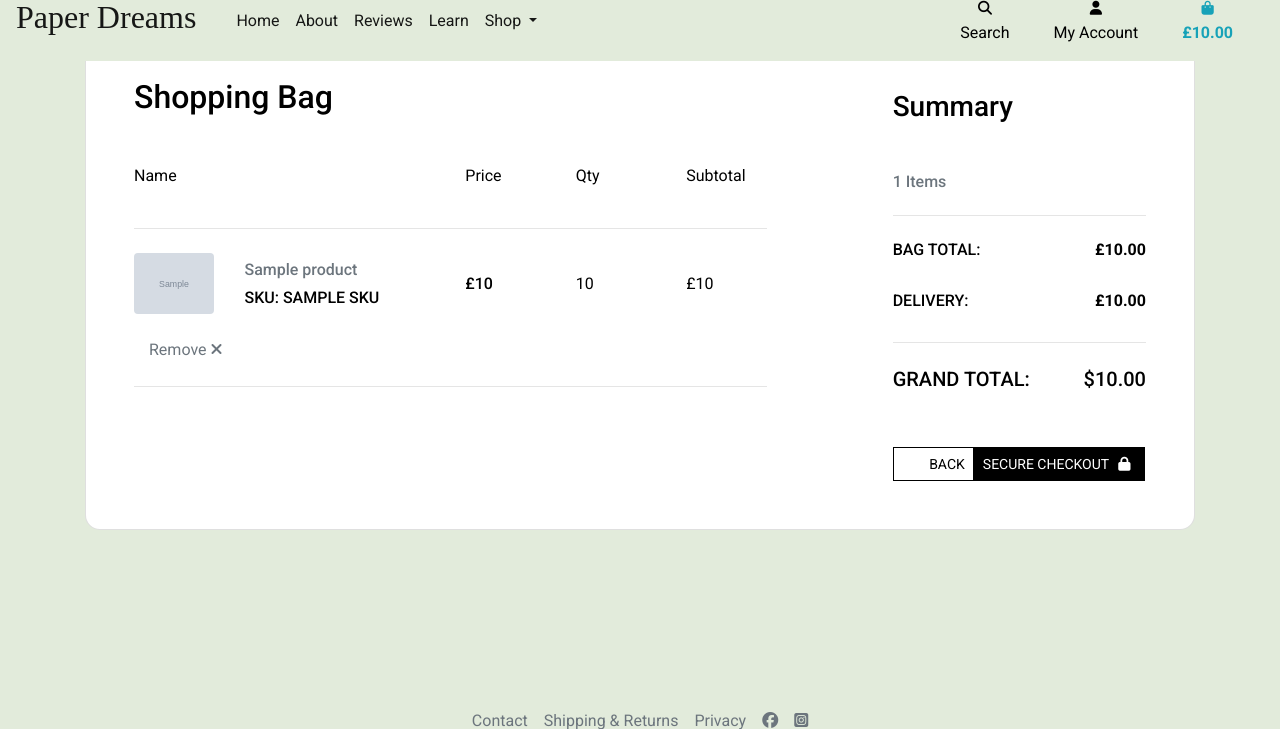
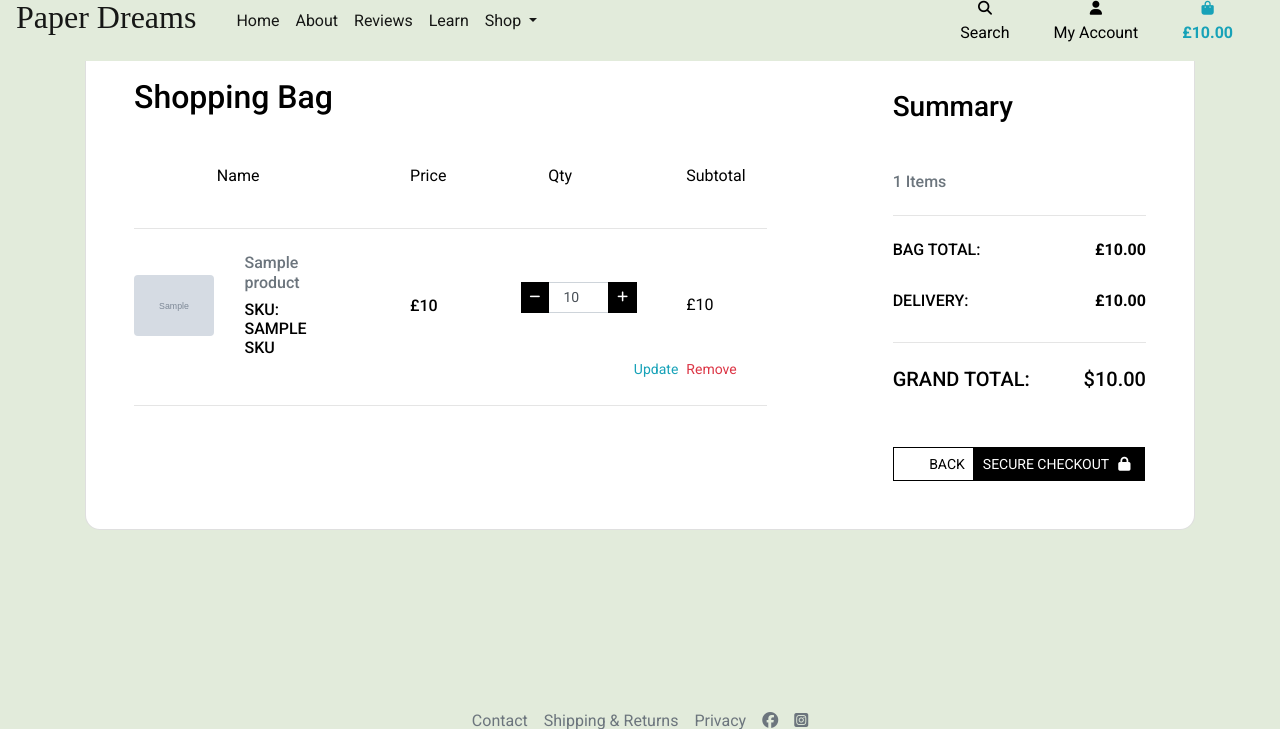
Before and after one commit to leah-jala/PP5-PaperDreams7Apr, a Django app: template bag/templates/bag/bag.html in a window 1280 px wide. Shown: the part 19-748 px from the top of the page. Run offline with Django 3.2, Linux system fonts and the light colour scheme; the template is opened without the code that fills it: most values are stand-ins (such as "Sample title", 1, 10 or a date in 2020); grey boxes marked "Sample" are stand-in pictures; some libraries are stand-ins or nearby versions; some web fonts are replaced.

Commit message:
Added quantity boxes to shopping bag page

```diff
--- a/bag/templates/bag/bag.html
+++ b/bag/templates/bag/bag.html
@@ -24,18 +24,19 @@
                                 </div>
                                 <div class="bag-header">
                                     <div class="row d-flex justify-content-between align-items-center">
-                                        <div class="col-md-2 col-lg-2 col-xl-2">
+                                        <div class="col-md-1 col-lg-1 col-xl-1">
+
+                                        </div>
+                                        <div class="col-md-3 col-lg-3 col-xl-3">
                                             <p>Name</p>
                                         </div>
-                                        <div class="col-md-3 col-lg-3 col-xl-3">
-                                        </div>
-                                        <div class="col-md-3 col-lg-2 col-xl-2 offset-lg-1">
+                                        <div class="col-md-3 col-lg-2 col-xl-2">
                                             <p>Price</p>
                                         </div>
                                         <div class="col-md-3 col-lg-2 col-xl-2 d-flex">
                                             <p>Qty</p>
                                         </div>
-                                        <div class="col-md-3 col-lg-2 col-xl-2 d-flex">
+                                        <div class="col-md-2 col-lg-2 col-xl-2 d-flex">
                                             <p>Subtotal</p>
                                         </div>
                                     </div>
@@ -43,26 +44,53 @@
                                 </div>
 
                                 {% for item in bag_items %}
-                                <div class="row mb-4 d-flex justify-content-between align-items-center">
+                                <div class="row mb-0 d-flex justify-content-between align-items-center">
                                     <div class="col-md-2 col-lg-2 col-xl-2">
                                         <img class="img-fluid rounded" src="{{ item.product.image.url }}">
                                     </div>
-                                    <div class="col-md-3 col-lg-3 col-xl-3">
+                                    <div class="col-md-3 col-lg-2 col-xl-2">
                                         <h6 class="text-muted">{{ item.product.name }}</h6>
                                         <h6 class="text-black mb-0">SKU: {{ item.product.sku|upper }}</h6>
                                     </div>
                                     <div class="col-md-3 col-lg-2 col-xl-2 offset-lg-1">
                                         <h6 class="mb-0">£{{ item.product.price }}</h6>
                                     </div>
-                                    <div class="col-md-3 col-lg-2 col-xl-2 d-flex">
-                                        <p class="my-0">{{ item.quantity }}</p>
+                                    <div class="col-md-3 col-lg-3 col-xl-3 d-flex">
+                                        <form class="form update-form" method="POST" action="">
+                                            {% csrf_token %}
+                                            <div class="form-group">
+                                                <div class="input-group">
+                                                    <div class="input-group-prepend">
+                                                        <button class="decrement-qty btn btn-sm btn-black rounded-0"
+                                                            data-item_id="{{ item.item_id }}" id="decrement-qty_{{ item.item_id }}">
+                                                            <span>
+                                                                <i class="fas fa-minus fa-sm"></i>
+                                                            </span>
+                                                        </button>
+                                                    </div>
+                                                    <input class="form-control form-control-sm qty_input text-center" type="number"
+                                                        name="quantity" value="{{ item.quantity }}" min="1" max="99"
+                                                        data-item_id="{{ item.item_id }}"
+                                                        id="id_qty_{{ item.item_id }}">
+                                                    <div class="input-group-append">
+                                                        <button class="increment-qty btn btn-sm btn-black rounded-0"
+                                                            data-item_id="{{ item.item_id }}" id="increment-qty_{{ item.item_id }}">
+                                                            <span>
+                                                                <i class="fas fa-plus fa-sm"></i>
+                                                            </span>
+                                                        </button>
+                                                    </div>
+                                                </div>
+                                            </div>
+                                        </form>
                                     </div>
                                     <div class="col-md-3 col-lg-2 col-xl-2 d-flex">
                                         <p class="my-0">£{{ item.product.price }}</p>
                                     </div>
                                 </div>
-                                <div class="class=col-md-3 col-lg-3 col-xl-3">
-                                    <a href="#" class="text-muted">Remove <i class="fas fa-times"></i></a>
+                                <div class="row col-12 mt-0 justify-content-end">
+                                    <a class="update-link text-info mr-2"><small>Update</small></a>
+                                    <a class="remove-item text-danger" id="remove_{{ item.item_id }}" data-size="{{ item.size }}"><small>Remove</small></a>
                                 </div>
 
                                 <hr class="my-4">
@@ -105,12 +133,7 @@
                                             <i class="fas fa-lock cart-icon"></i>
                                         </span>
                                     </a>
-
                                 </div>
-                                <div class="d-flex justify-content">
-
-                                </div>
-
                             </div>
                         </div>
                     </div>
@@ -118,6 +141,7 @@
             </div>
         </div>
     </div>
+</div>
 </div>
 {% else %}
 <p class="lead mb-5">Your bag is empty.</p>
@@ -128,5 +152,32 @@
     <span class="text-uppercase">Keep Shopping</span>
 </a>
 {% endif %}
+{% endblock %}
 
+
+{% block postloadjs %}
+{{ block.super }}
+{% include 'products/includes/quantity_include_script.html' %}
+
+<script type="text/javascript">
+    // Update quantity on click
+    $('.update-link').click(function(e) {
+        var form = $(this).prev('.update-form');
+        form.submit();
+    })
+
+    // Remove item and reload on click
+    $('.remove-item').click(function(e) {
+        var csrfToken = "{{ csrf_token }}";
+        var itemId = $(this).attr('id').split('remove_')[1];
+        var size = $(this).data('size');
+        var url = `/bag/remove/${itemId}`;
+        var data = {'csrfmiddlewaretoken': csrfToken, 'size': size};
+
+        $.post(url, data)
+         .done(function() {
+             location.reload();
+         });
+    })
+</script>
 {% endblock %}
--- a/static/css/base.css
+++ b/static/css/base.css
@@ -68,6 +68,12 @@ a.dropdown-item.active {
     color: white !important;
   }
 
+  .btt-link,
+  .update-link,
+  .reomve-item {
+    cursor: pointer;
+  }
+
 .shop-now-button:hover,
 .shop-now-button:active,
 .shop-now-button:focus,
```
Also changed, not shown: README.md.
